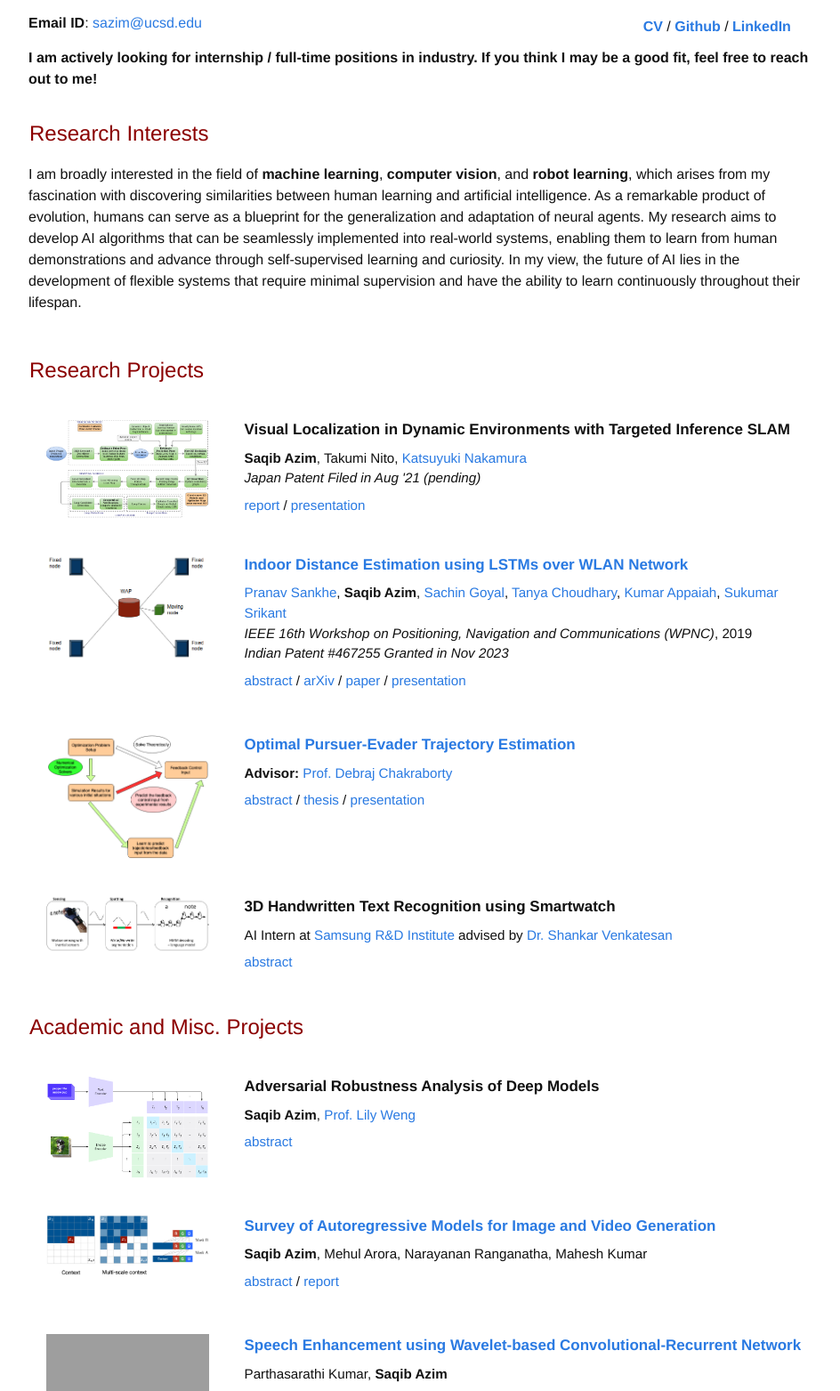
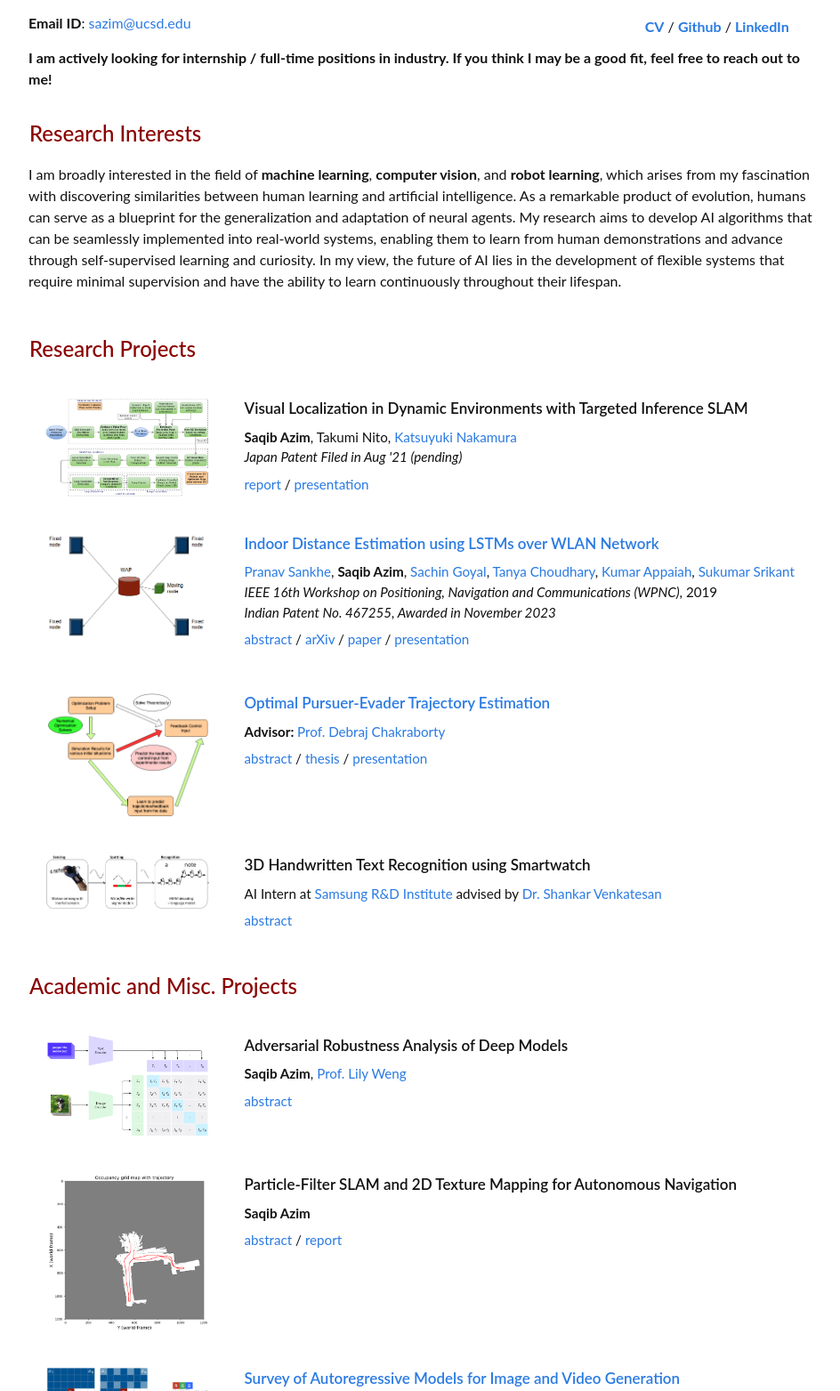
Before and after one commit to saqib1707/saqib1707.github.io, a Jekyll site: the page built from index.md, in a window 1280 px wide, cut to the strip 357-1920 px from the top of the page. Shown: the whole strip at 89% size, without its empty margins (163-1107 px from the left). Built offline with Jekyll 4.4.1, drawn with Linux system fonts in a browser that asks for light colours; comment, search, counter and statistics services are not loaded.

Commit message:
adding particle filter academic project

```diff
--- a/css/main.scss
+++ b/css/main.scss
@@ -4,11 +4,11 @@
 @charset "utf-8";
 
 // Our variables
-$base-font-family: "Helvetica Neue", Helvetica, Arial, sans-serif;
+// $base-font-family: "Helvetica Neue", Helvetica, Arial, sans-serif;
+$base-font-family: 'Lato', Verdana, Helvetica, sans-serif;
+// $base-font-family: Baskerville, "Baskerville Old Face", "Hoefler Text", Garamond, "Times New Roman", serif;
 $page-heading-font-family: "Titillium Web", Verdana, Helvetica, Arial;
-// $base-font-family: 'Lato', Verdana, Helvetica, sans-serif;
-// $base-font-family: Baskerville, "Baskerville Old Face", "Hoefler Text", Garamond, "Times New Roman", serif;
-$base-font-size:   16px;
+$base-font-size: 16px;
 $base-font-weight: 400;
 $small-font-size:  $base-font-size * 0.95;
 $very-small-font-size: $base-font-size * 0.85;
--- a/index.md
+++ b/index.md
@@ -141,6 +141,23 @@ I also joined an on-campus student-driven team, [Innovation Cell](http://www.umi
 
 <table style="width:100%;border:0px;border-spacing:0px;border-collapse:separate;margin-right:auto;margin-left:auto">
 <tbody>
+	<!-- <tr>
+		<td class="projectWallpaper">
+			<div>
+				<img src='{{ site.url }}/assets/images/slam_wallpaper.png'>
+			</div>
+		</td>
+		<td class="projectBody">
+			<papertitle>Robotic Manipulation using Adversarial Imitation Learning</papertitle>
+			<br><span class="brHeight"></span>
+			<div class="authorDetails">
+				<strong>Saqib Azim</strong>, Nikolay Atanasov<br>
+				<em>In preparation to be submitted to IROS 2024</em>
+				<br><span class="brHeight"></span>
+				<a href="{{site.url}}/assets/pubs/slam_thesis.pdf">report</a> / <a href="{{site.url}}/assets/pubs/slam_review_slides.pdf">presentation</a><br>
+			</div>
+		</td>
+	</tr> -->
 	<tr>
 		<td class="projectWallpaper">
 			<div>
@@ -171,7 +188,7 @@ I also joined an on-campus student-driven team, [Innovation Cell](http://www.umi
 				<a href="https://sabsathai.github.io/">Pranav Sankhe</a>, <strong>Saqib Azim</strong>, <a href="https://saching007.github.io/">Sachin Goyal</a>, <a href="https://www.linkedin.com/in/tanya-choudhary-772660133/">Tanya Choudhary</a>, <a href="https://www.ee.iitb.ac.in/~akumar/">Kumar Appaiah</a>, <a href="https://www.sc.iitb.ac.in/~srikant/dokuwiki/doku.php/home">Sukumar Srikant</a>
 				<br>
 				<em>IEEE 16th Workshop on Positioning, Navigation and Communications (WPNC)</em>, 2019<br>
-				<em>Indian Patent #467255 Granted in Nov 2023</em>
+				<em>Indian Patent No. 467255, Awarded in November 2023</em>
 				<br><span class="brHeight"></span>
 				<a href="javascript:toggleblock('lps_abs')">abstract</a> / <a href="https://arxiv.org/abs/2003.13991">arXiv</a> / <a href="https://ieeexplore.ieee.org/document/8970257">paper</a> / <a href="{{site.url}}/assets/pubs/HAIC2020_slides.pdf">presentation</a><br>
 				<span class="brHeight"></span>
@@ -245,6 +262,24 @@ I also joined an on-campus student-driven team, [Innovation Cell](http://www.umi
 				<a href="javascript:toggleblock('adversarial_robustness_abs')">abstract</a>
 				<br><span class="brHeight"></span>
 				<p id="adversarial_robustness_abs" style="font-style:italic; display:none; text-align:justify;">We utilized attack methods such as FGSM, PGD, Auto-Attack to generate adversarial examples and conducted an empirical analysis of CLIP model's resilience to adversarial perturbations. I further developed robust CLIP-based classifier against L2-norm perturbations using adversarial training and randomized smoothing and evaluated the robust classifier on CIFAR10 and ImageNet datasets.</p>
+			</div>
+		</td>
+	</tr>
+	<tr>
+		<td class="projectWallpaper">
+			<div>
+				<img src='{{ site.url }}/assets/images/particle_filter_slam_wallpaper.png' alt="SpeechEnhancement" width="100%">
+			</div>
+		</td>
+		<td class="projectBody">
+			<papertitle>Particle-Filter SLAM and 2D Texture Mapping for Autonomous Navigation</papertitle>
+			<br><span class="brHeight"></span>
+			<div class="authorDetails">
+				<strong>Saqib Azim</strong>
+				<br><span class="brHeight"></span>
+				<a href="javascript:toggleblock('particle_filter_slam')">abstract</a> / <a href="{{site.url}}/assets/pubs/particle_filter_slam_report.pdf">report</a>
+				<br><span class="brHeight"></span>
+				<p id="particle_filter_slam" style="font-style:italic; display:none; text-align:justify;">In this project, we have successfully developed a SLAM (Simultaneous Localization and Mapping) system that integrates particle filters for concurrent localization and mapping of environments. This system harnesses data from a variety of sensors including encoders, LIDAR, IMU, and an RGBD Kinect camera. The project is structured in two main phases. Initially, we apply a particle filter algorithm for environment localization and mapping, utilizing data solely from LIDAR, encoders, and IMU sensors. In the subsequent phase, we enhance the generated map by adding textural details. This is achieved by incorporating data from the RGBD Kinect camera mounted on the robot, alongside the optimized robot trajectory derived from the particle filter algorithm employed in the first phase. This two-pronged approach allows for a more detailed and accurate representation of the mapped environment.</p>
 			</div>
 		</td>
 	</tr>
```
Also changed, not shown: assets/images/particle_filter_slam_wallpaper.png (added), 1 other file.
